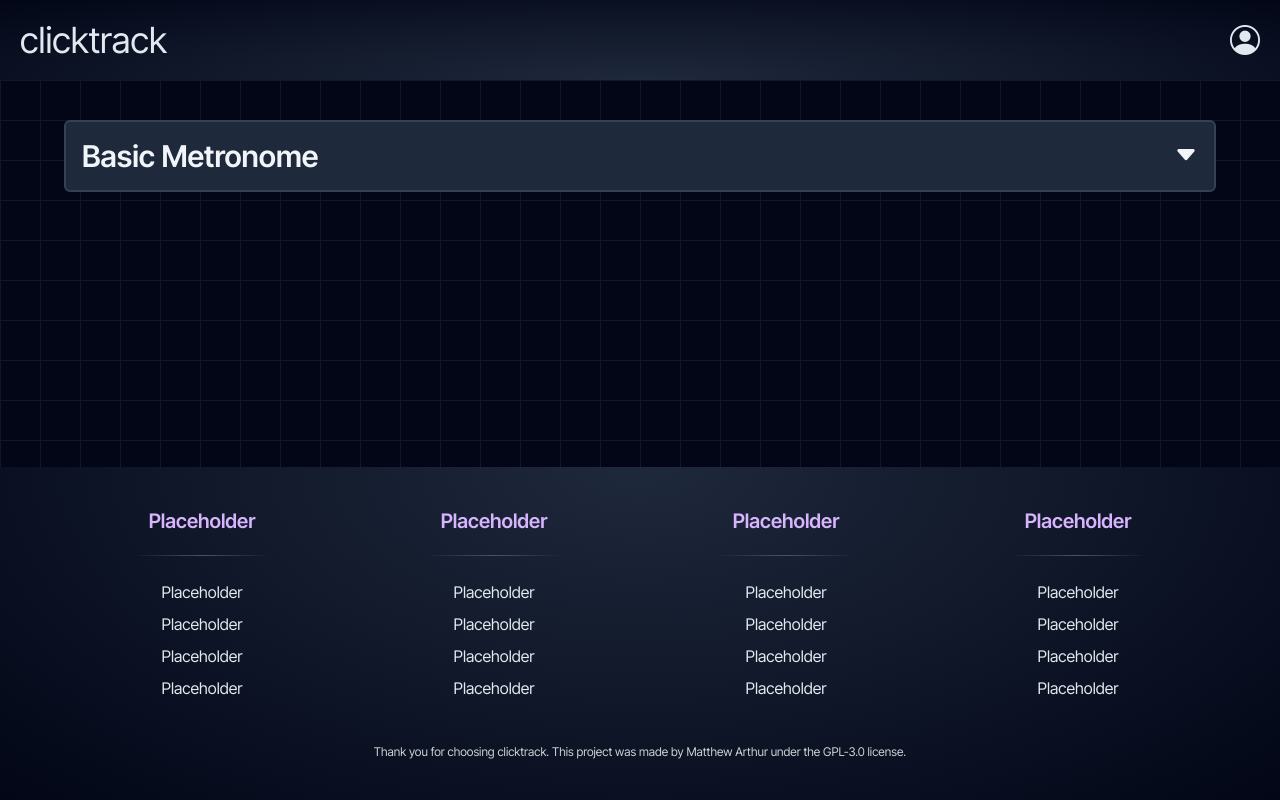
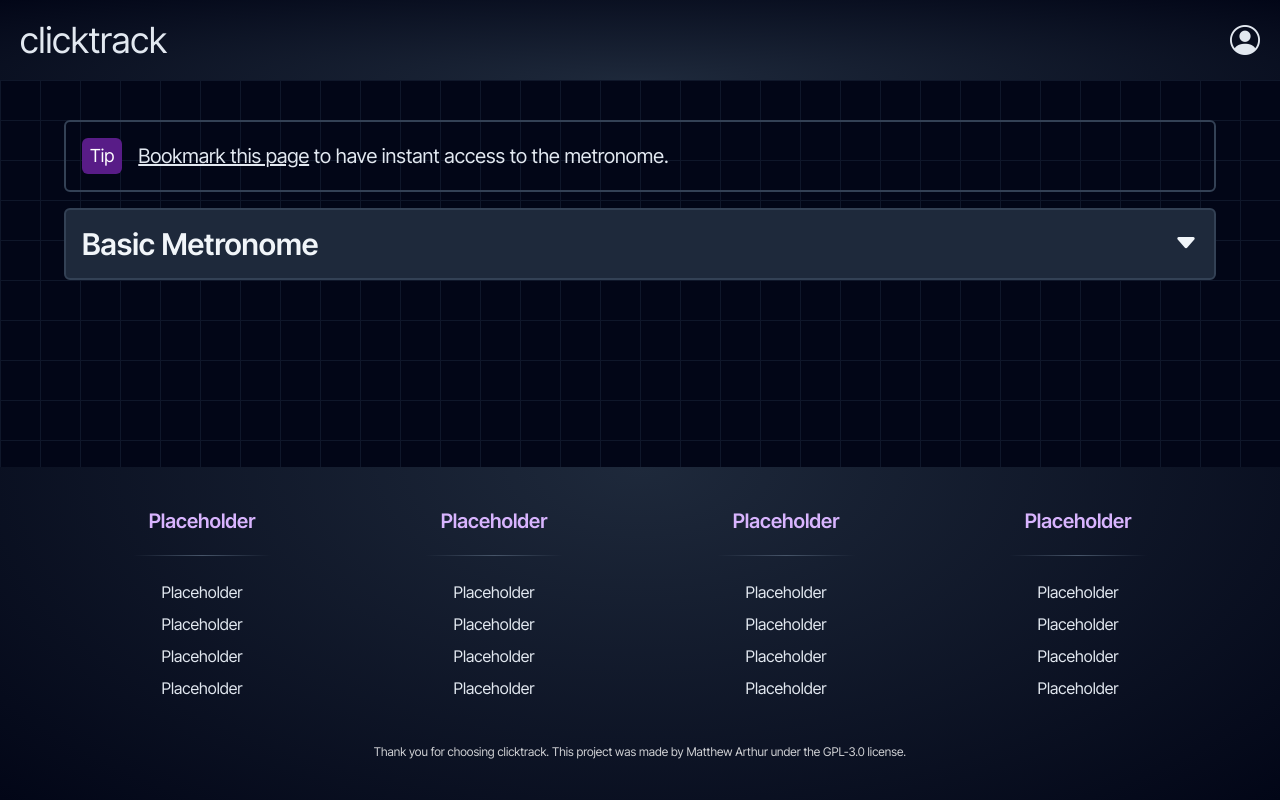
Before and after one commit to arthurmatthew/clicktrack, a React (Vite) app in the folder client/: page /app in a window 1280 px wide. Built offline with nearby package versions, Linux system fonts and the light colour scheme.

Commit message:
Bookmark tip

```diff
--- a/client/src/pages/app.tsx
+++ b/client/src/pages/app.tsx
@@ -2,8 +2,25 @@ import { useState } from 'react';
 
 const App = () => {
   return (
-    <div className="my-10 flex flex-grow flex-col">
+    <div className="my-10 mx-4 flex flex-grow flex-col">
       <div className="mx-auto flex w-full max-w-6xl flex-col gap-4">
+        <div className="w-full rounded-md border-2 border-slate-700 p-4 text-slate-200">
+          <p className="flex items-center gap-4 text-xl">
+            <i className="rounded-md bg-purple-900 py-1 px-2 text-lg not-italic text-white">
+              Tip
+            </i>{' '}
+            <span>
+              <a
+                target="_blank"
+                href="https://mycomputerworks.com/how-to-bookmark-webpages-browser/"
+                className="underline"
+              >
+                Bookmark this page
+              </a>{' '}
+              to have instant access to the metronome.
+            </span>
+          </p>
+        </div>
         <MetronomeSection
           name="Basic Metronome"
           opened={true}
```
